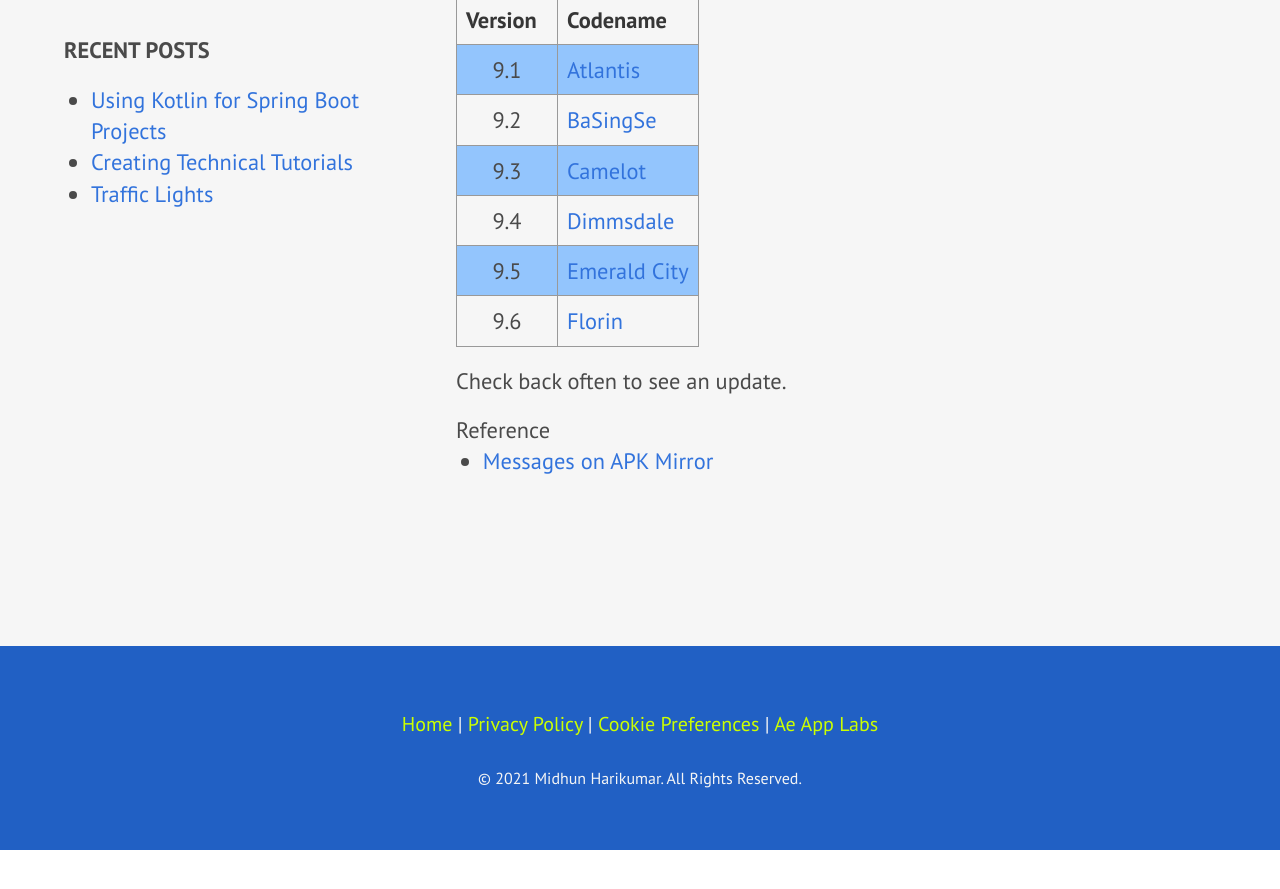
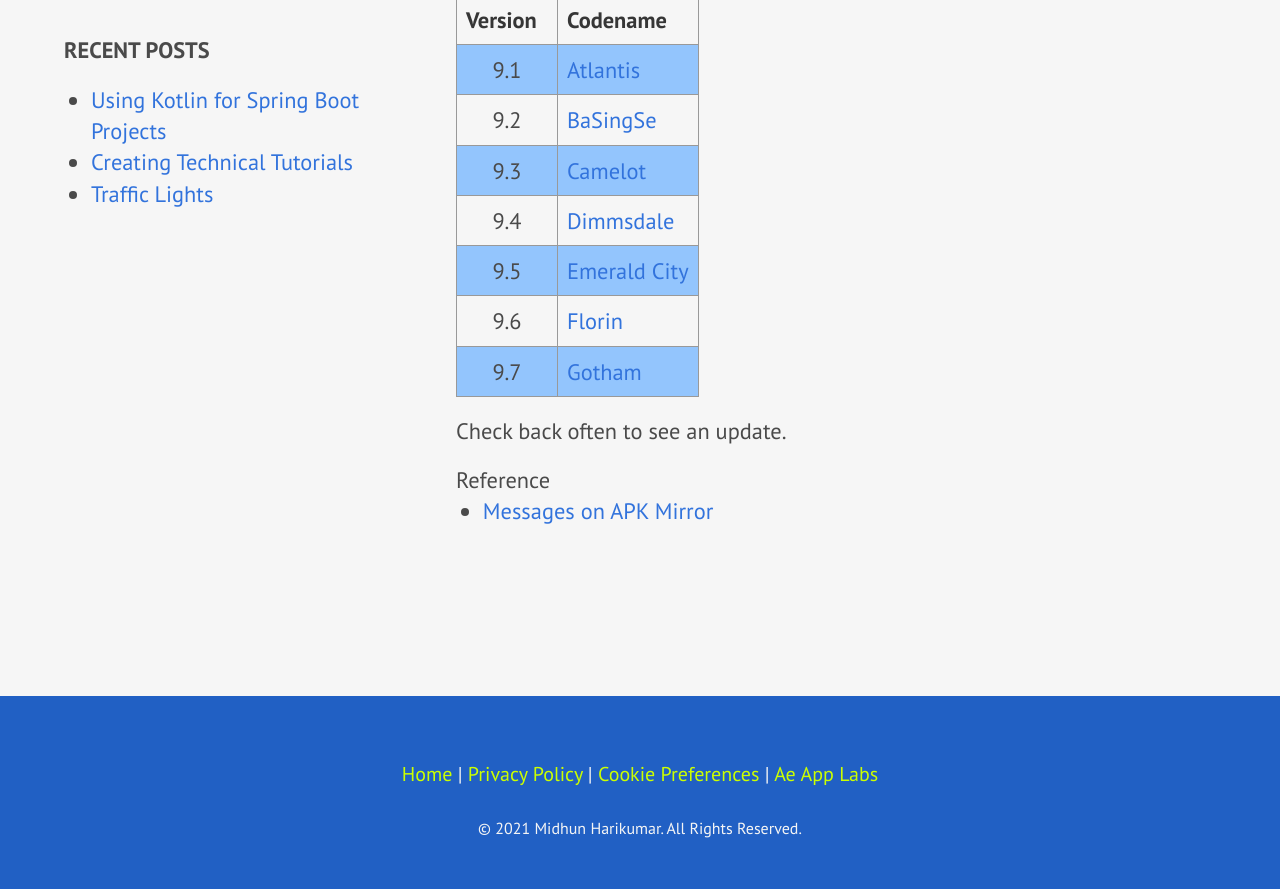
Before and after one commit to midhunhk/midhunhk.github.io, a Jekyll site: the page built from _posts/2021-08-26-android-messages-codenames.md, in a window 1280 px wide and 900 px high, scrolled down 699 px. Shown: the top 889 px of the window. Built offline with Jekyll 4.4.1, drawn with Linux system fonts in a browser that asks for light colours; nearby versions of some CDN libraries; comment, search, counter and statistics services are not loaded; a style sheet for code colours, icons or effects is not loaded; before the commit the page ends 1549 px from its top, so only the background shows below that.

Commit message:
Update 2021-08-26-android-messages-codenames.md

```diff
--- a/_posts/2021-08-26-android-messages-codenames.md
+++ b/_posts/2021-08-26-android-messages-codenames.md
@@ -21,6 +21,7 @@
 | 9.4     | [Dimmsdale](https://fairlyoddparents.fandom.com/wiki/Dimmsdale) |
 | 9.5     | [Emerald City](https://en.wikipedia.org/wiki/Emerald_City) |
 | 9.6     | [Florin](https://princessbride.fandom.com/wiki/Florin_City) |
+| 9.7     | [Gotham](https://en.wikipedia.org/wiki/Gotham_City) |
 
 Check back often to see an update.
 
```
